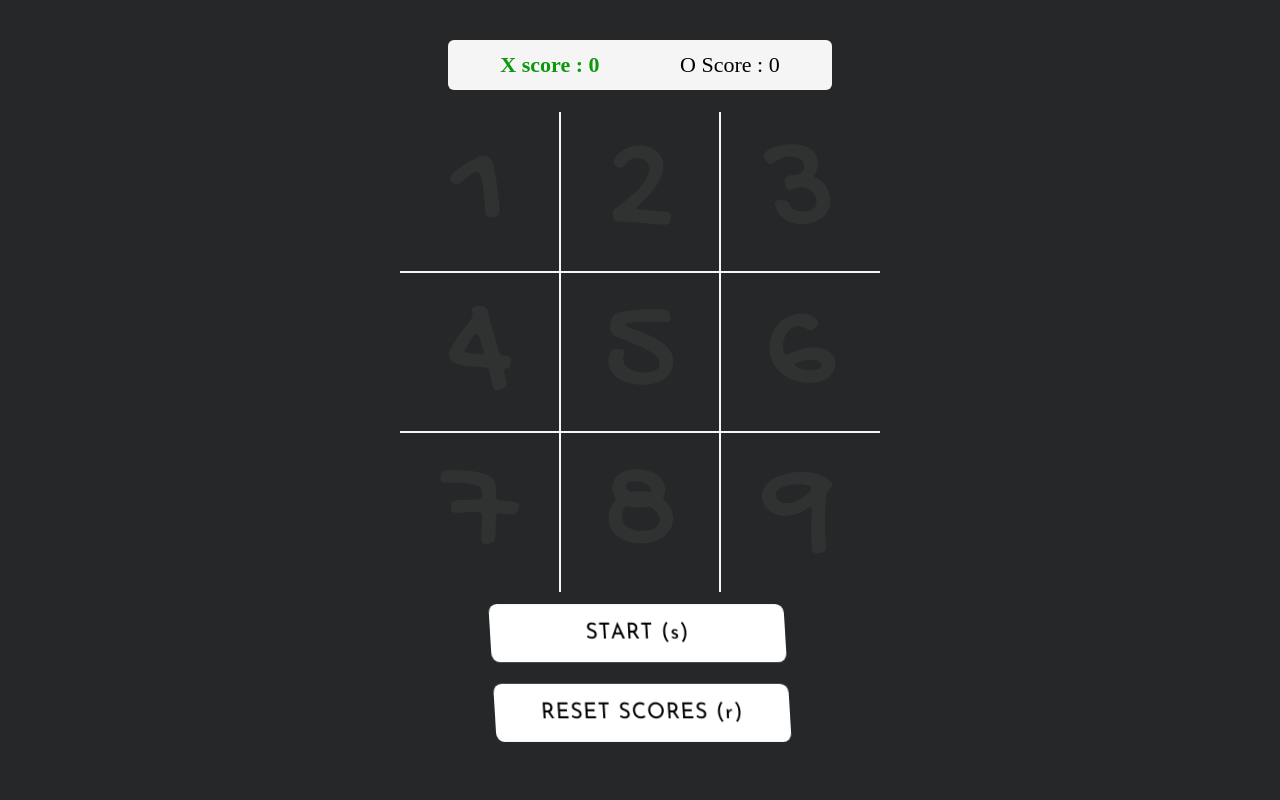
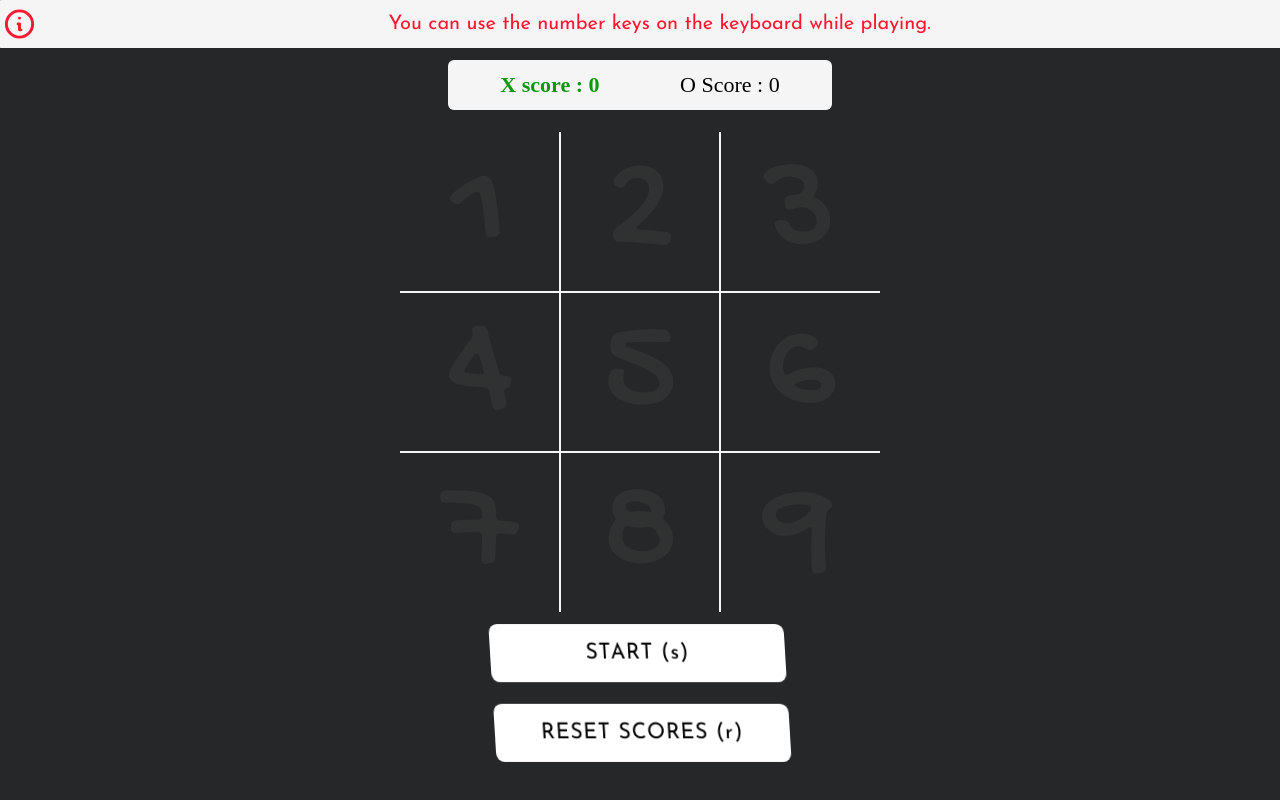
Before and after one commit to ozkanozdemir/tic-tac-toe-with-vue3, a Vue app: page / in a window 1280 px wide. Built offline with nearby package versions, Linux system fonts and the light colour scheme.

Commit message:
added help text area

```diff
--- a/src/components/Game.vue
+++ b/src/components/Game.vue
@@ -1,5 +1,6 @@
 <template>
   <div class="game">
+    <Help />
     <Scores/>
     <Board/>
     <Message/>
@@ -19,15 +20,17 @@ import {mapGetters, mapActions} from 'vuex'
 import Board from './Board'
 import Message from './Message'
 import Scores from './Scores'
+import Help from './Help'
 import IButton from './ui/IButton'
 
 export default {
   name: "Game",
   components: {
     Board,
+    Help,
+    IButton,
+    Message,
     Scores,
-    Message,
-    IButton,
   },
   watch: {
     cells: {
@@ -116,6 +119,6 @@ export default {
   display: flex;
   flex-direction: column;
   align-items: center;
-  margin-top: 40px;
+  margin-top: 60px;
 }
 </style>
--- /dev/null
+++ b/src/components/Help.vue
@@ -0,0 +1,49 @@
+<template>
+  <div class="help">
+    <svg xmlns="http://www.w3.org/2000/svg" class="h-6 w-6" fill="none" viewBox="0 0 24 24" stroke="currentColor" stroke-width="2">
+      <path stroke-linecap="round" stroke-linejoin="round" d="M13 16h-1v-4h-1m1-4h.01M21 12a9 9 0 11-18 0 9 9 0 0118 0z" />
+    </svg>
+    <div class="help-text">
+      You can use the number keys on the keyboard while playing.
+    </div>
+  </div>
+</template>
+
+<script>
+export default {
+  name: "Help"
+}
+</script>
+
+<style scoped>
+  .help {
+    position: absolute;
+    left: -4px;
+    top: 0;
+    width: 36px;
+    height: 36px;
+    background-color: whitesmoke;
+    border-radius: 6px;
+    padding: 6px;
+    cursor: pointer;
+    overflow: hidden;
+  }
+  .help svg {
+    width: 36px;
+    height: 36px;
+  }
+  .help:hover, .help:active {
+    color: #FF1731;
+    width: 100%;
+    display: flex;
+  }
+  .help-text {
+    margin: 6 24px;
+    width: 100%;
+    display: flex;
+    justify-content: center;
+    align-items: center;
+    font-size: 20px;
+    font-family: 'Josefin Sans', sans-serif;
+  }
+</style>
```
